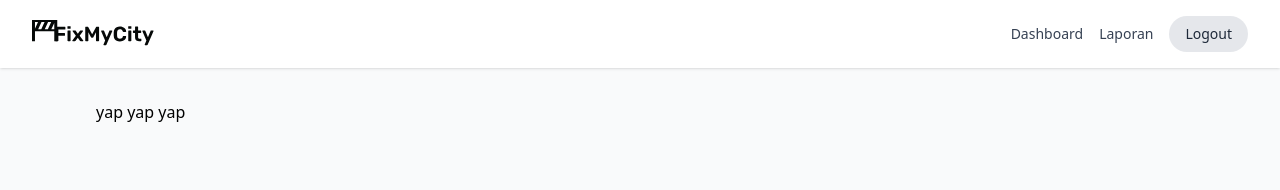
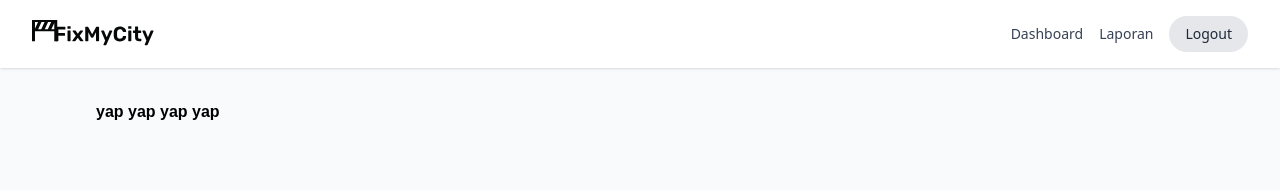
Before and after one commit to Auqepep/capstone-android, a React (Vite) app in the folder FixMyCity/: page /login in a window 1280 px wide. Shown: the top 190 px of the page. Built offline with nearby package versions, Linux system fonts and the light colour scheme.

Commit message:
font-family rubik & Open sans

```diff
--- a/FixMyCity/package.json
+++ b/FixMyCity/package.json
@@ -10,6 +10,8 @@
     "preview": "vite preview"
   },
   "dependencies": {
+    "@fontsource-variable/open-sans": "^5.2.5",
+    "@fontsource-variable/rubik": "^5.2.5",
     "@tailwindcss/vite": "^4.1.4",
     "react": "^19.0.0",
     "react-dom": "^19.0.0",
--- a/FixMyCity/src/App/pages/Login.jsx
+++ b/FixMyCity/src/App/pages/Login.jsx
@@ -1,7 +1,7 @@
 export default function Login() {
     return (
     <>
-    <p>yap yap yap</p>
+    <p className="font-body font-bold">yap yap yap yap</p>
     </>
     );
     }
--- a/FixMyCity/src/index.css
+++ b/FixMyCity/src/index.css
@@ -1,6 +1,10 @@
 @import "tailwindcss";
+@import "@fontsource-variable/rubik";
+@import "@fontsource-variable/open-sans";
 
 @theme {
+  --font-header: "Rubik Variable", sans-serif;
+  --font-body: "Open Sans Variable", sans-serif;
   --btn-primary: #16423c;
   --btn-primary-hover: #0d2824;
   --btn-secondary: #6a9c89;
```
Also changed, not shown: 1 other file (tests, documents, lock files or other folders).
